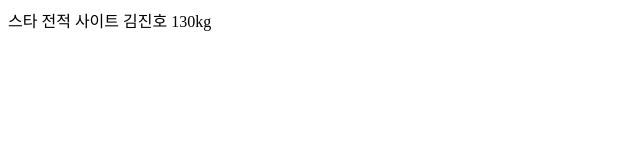
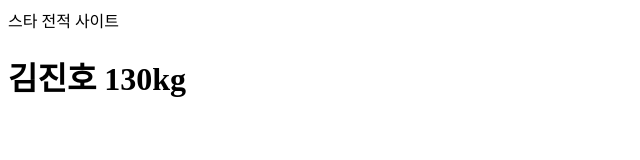
Before and after one commit to powerblossom1423/star_record, a plain HTML site: page index.html in a window 1280 px wide. Shown: the whole page, without its empty margins (0-640 px from the left). Drawn offline with Linux system fonts and the light colour scheme.

Commit message:
Update index.html

```diff
--- a/index.html
+++ b/index.html
@@ -7,7 +7,8 @@
     <title>스타크래프트 상대전적</title>
   </head>
   <body>
+
     스타 전적 사이트
-    김진호 130kg
+    <h1>김진호 130kg</h1>
   </body>
 </html>
```
